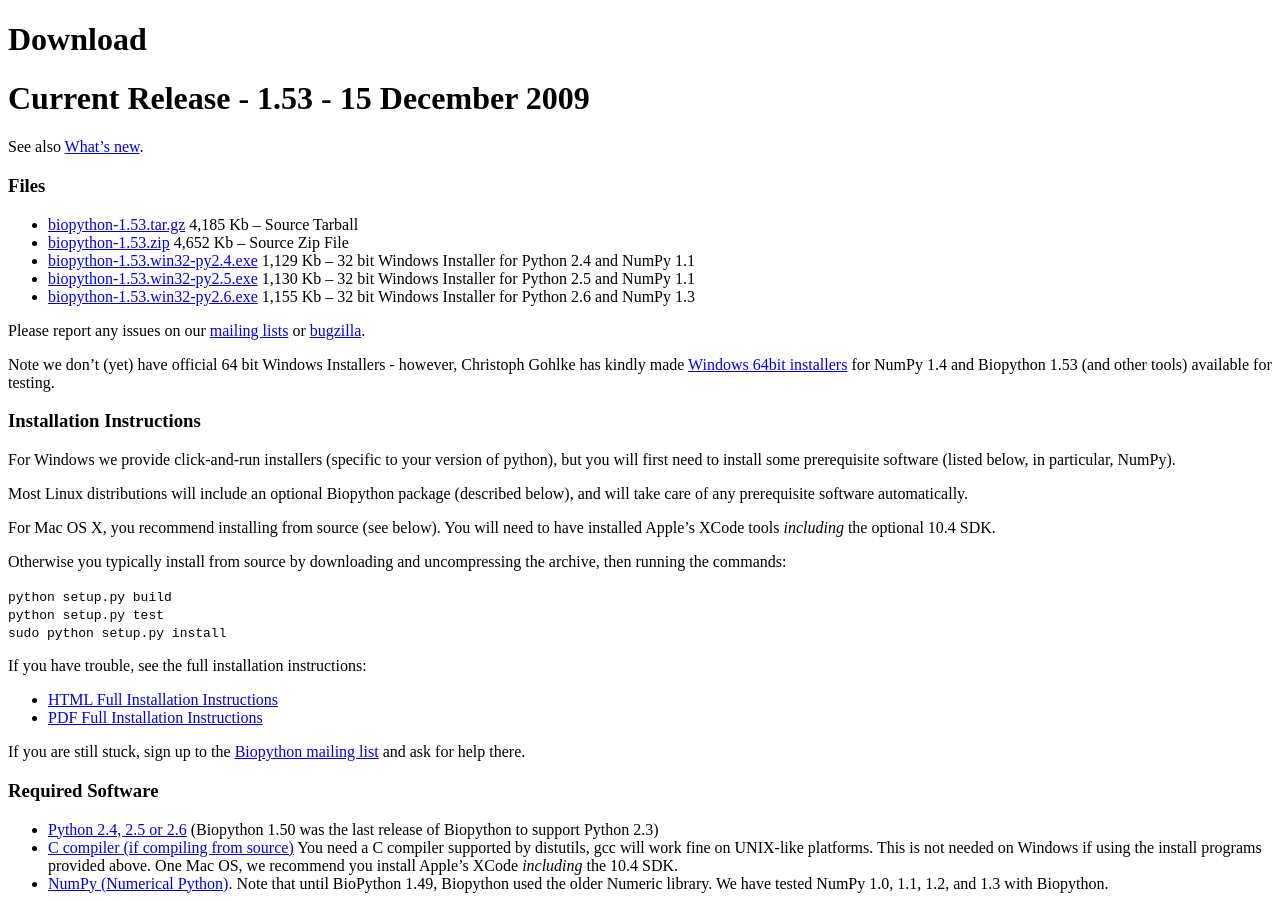
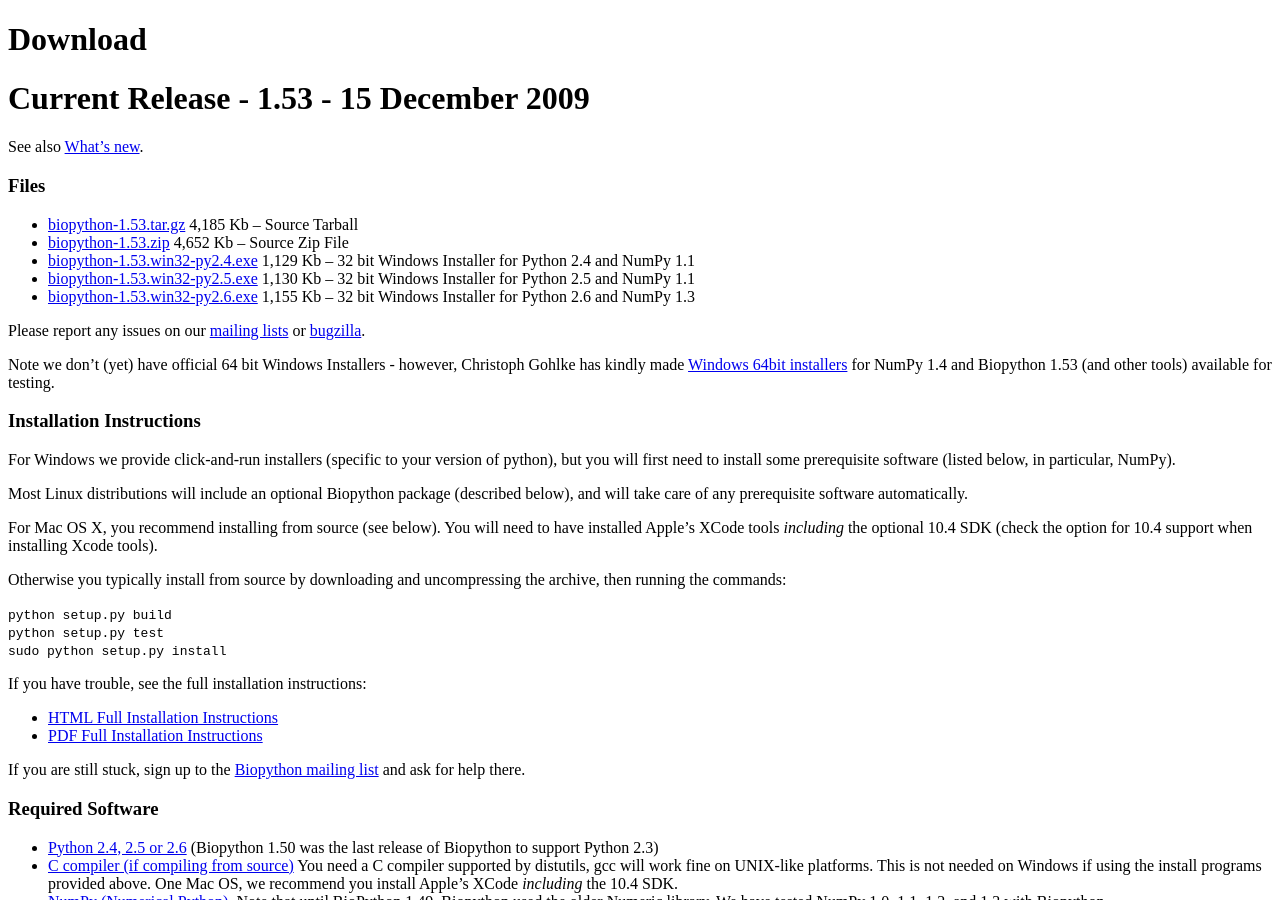
Before and after one commit to biopython/biopython.github.io, a Jekyll site: the page built from wiki/Download.md, in a window 1280 px wide and 900 px high. Built offline with Jekyll 4.4.1, drawn with Linux system fonts in a browser that asks for light colours.

Commit message:
/* Installation Instructions */

```diff
--- a/wiki/Download.md
+++ b/wiki/Download.md
@@ -43,7 +43,7 @@ automatically.
 
 For Mac OS X, you recommend installing from source (see below). You will
 need to have installed Apple's XCode tools *including* the optional 10.4
-SDK.
+SDK (check the option for 10.4 support when installing Xcode tools).
 
 Otherwise you typically install from source by downloading and
 uncompressing the archive, then running the commands:
```
Also changed, not shown: 1 other file.
